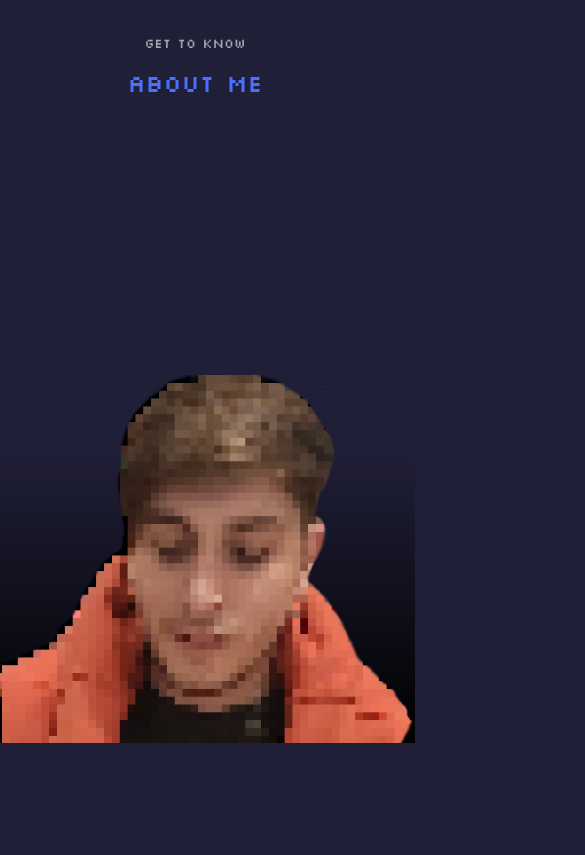
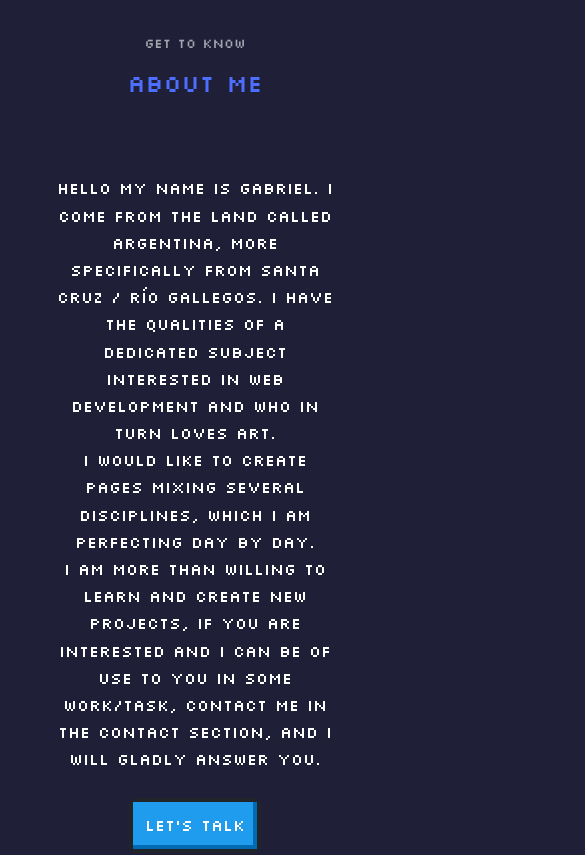
Before and after one commit to pellegabriel/curriculum, a React (Create React App) app: page / in a window 390 px wide. Shown: the part 1020-1875 px from the top of the page, 585 px wide, since content can reach past the window. Built offline with nearby package versions, Linux system fonts and the light colour scheme.

Commit message:
jquery adaptation to mobile

```diff
--- a/src/components/about/About.jsx
+++ b/src/components/about/About.jsx
@@ -8,10 +8,6 @@ const About = () => {
             <h5>Get To Know</h5>
             <h2>About Me</h2>
         <div className="container about__container">
-            <div className="about__me">
-                <img className="about__me-image" src="./assets/perfil2.png" alt="" />
-            </div>
-
             <div className="about__content">
                 <p>
                 Hello my Name Is Gabriel. I come from the land called Argentina, more specifically from Santa Cruz / Río Gallegos.
--- a/src/components/about/about.css
+++ b/src/components/about/about.css
@@ -1,24 +1,7 @@
 .about__container {
-  display: grid;
+  display: flex;
   grid-template-columns: 35% 50%;
   gap: 15%;
-}
-
-.about__me{
-    width: 100%;
-    aspect-ratio: 1/1;
-    place-items: center;
-    display: grid;
-}
-
-.about__me-image{
-    display: flex;
-    justify-content: center;
-    height: 23rem;
-    width: 24rem;
-    overflow: hidden;
-    background: rgb(0,0,0);
-    background: linear-gradient(0deg, rgba(0,0,0,1) 0%, rgba(202,36,114,0) 80%, rgba(210,37,118,0) 83%, rgba(253,45,143,0) 100%);
 }
 
 .about__cards {
@@ -50,10 +33,6 @@
       grid-template-columns: 1fr;
       gap: 0;
     }
-    .about__me-image {
-        width: 50%;
-        margin: 2rem auto 4rem;
-    }
     .about__content p {
         margin: 1rem 0 1.5rem;
     }
--- a/src/components/portfolio/portfolio.css
+++ b/src/components/portfolio/portfolio.css
@@ -63,4 +63,6 @@ iframe{
     grid-template-columns: 1fr;
     gap: 1rem;
   }
+  iframe{height: 100%;
+  width: 100%;}
 }
--- a/src/index.css
+++ b/src/index.css
@@ -95,7 +95,7 @@ img {
   object-fit: cover;
   width: 80%;
 }
-@media screen and (max-width:800px) {
+@media screen and (max-width:1024px) {
   .container{
     width: var(--container-width-md);
   }
@@ -104,14 +104,16 @@ img {
   }
 }
 
-@media screen and (max-width:400px) {
-  .container{
-    width: var(--container-width-sm);
+@media screen and (max-width: 600px){
+  .contenedor{
+    height: 100%;
+      width: 100%;;
   }
-  section > h2 {
-    margin-bottom: 2rem;
+  section > h2{
+      margin-bottom: ;
   }
 }
+
 html{
   scroll-behavior: smooth;
   scroll-snap-type: y mandatory;
```
Also changed, not shown: public/assets/perfil.png.
